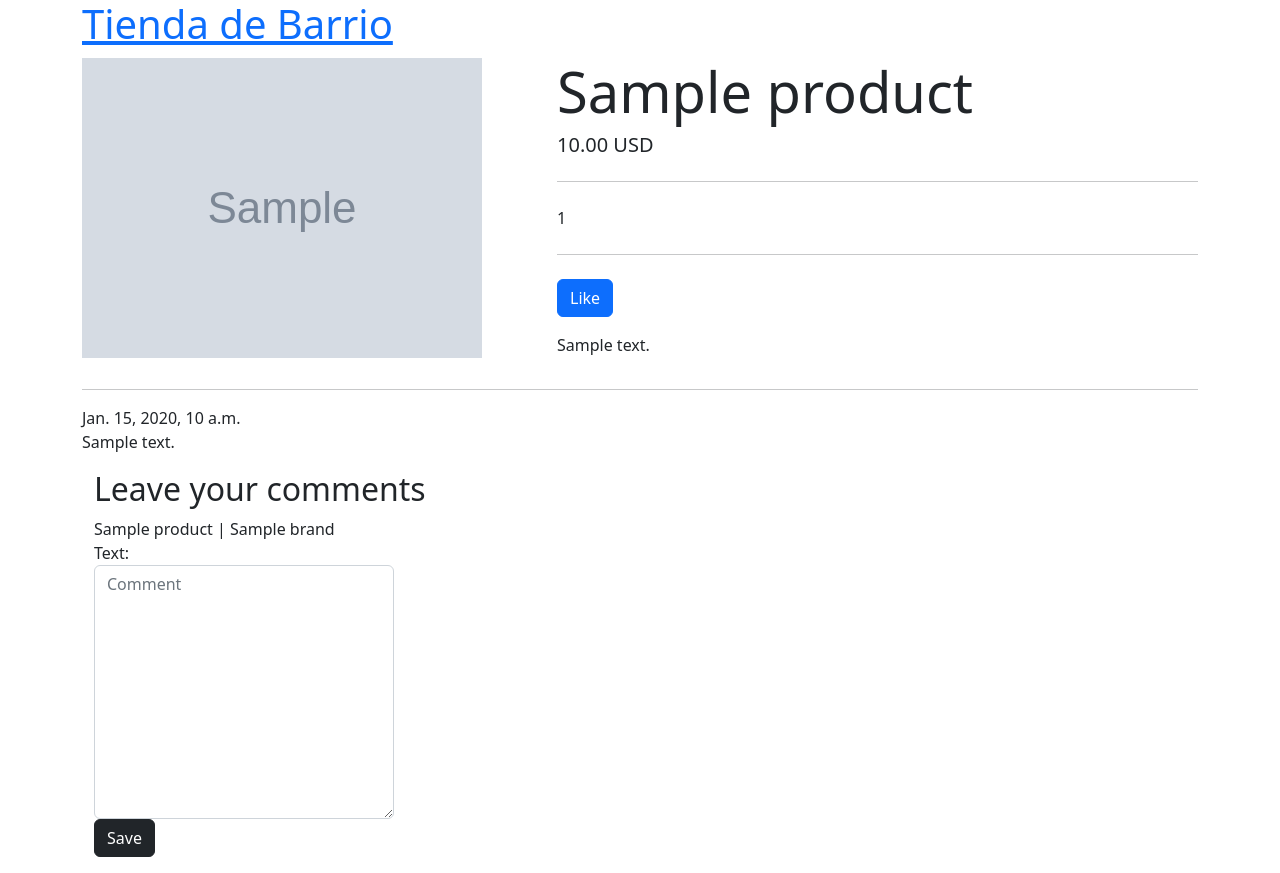
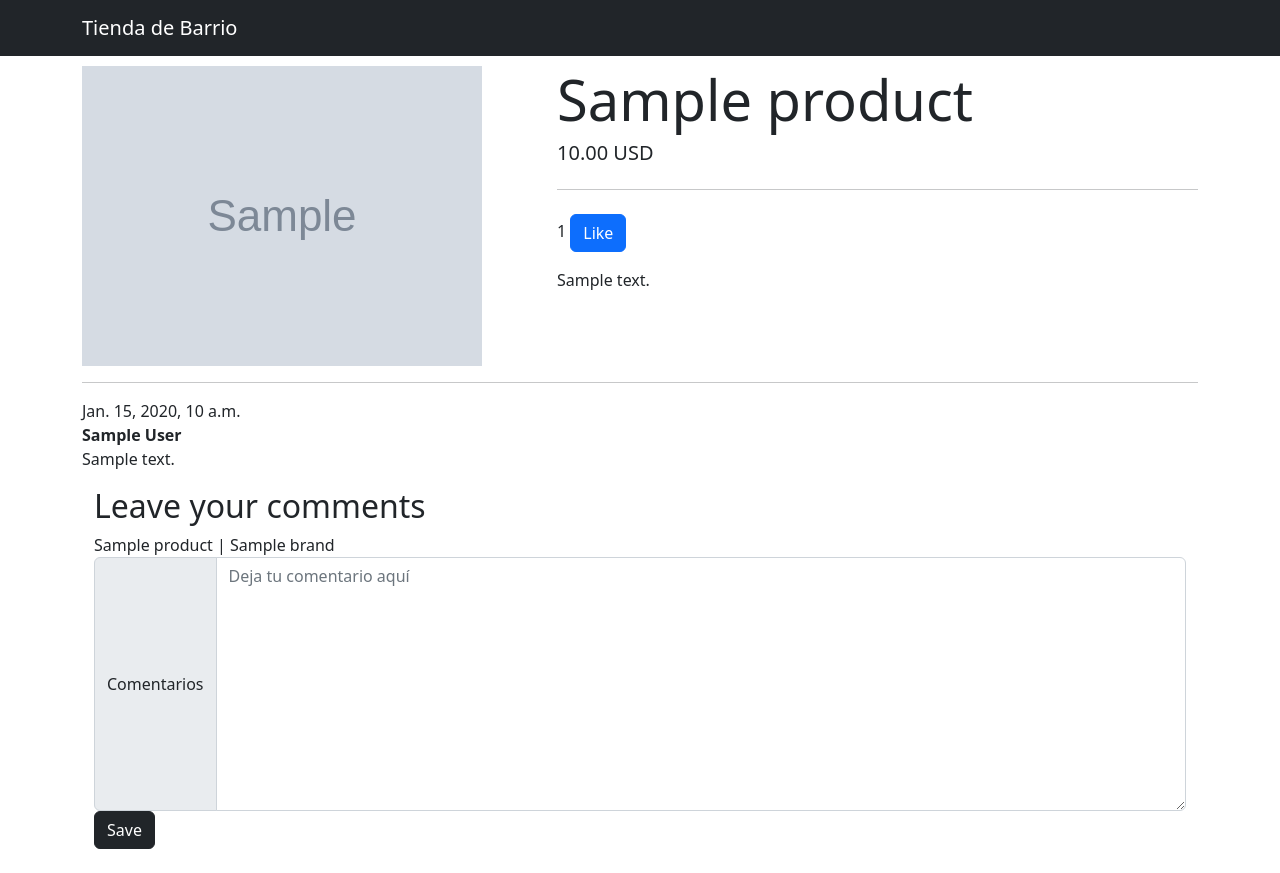
Before and after one commit to camigomezdev/tiendaDeBarrio, a Django app: page /product/1 in a window 1280 px wide. After the commit the page ends 849 px from the top, so only its background shows below. Run offline with Django 4.2, Linux system fonts and the light colour scheme; tables that the repository leaves empty hold one stand-in row (values such as "Sample post"); grey boxes marked "Sample" are stand-in pictures.

Commit message:
fix some styles

```diff
--- a/products/forms.py
+++ b/products/forms.py
@@ -13,8 +13,8 @@ class CommentForm(forms.ModelForm):
         widgets = {
             'text': Textarea(attrs={
                 'class': "form-control",
-                'placeholder': 'Comment',
-                'style': 'max-width: 300px;',
+                'aria-label': "Comentarios",
+                'placeholder': 'Deja tu comentario aquí',
                 'id': 'formComment'
                 })
         }
--- a/products/views.py
+++ b/products/views.py
@@ -23,6 +23,7 @@ def get_list_of_products(request):
                   {'products': products})
 
 
+@login_required
 def add_new_comment(request, id):
     if request.method == 'POST':
 
@@ -30,7 +31,7 @@ def add_new_comment(request, id):
 
         if form.is_valid():
             new_comment = form.save(commit=False)
-            new_comment.user = request.user
+            new_comment.author = request.user
             new_comment.product = Product.objects.get(id=id)
 
             new_comment.save()
--- a/templates/base/base.html
+++ b/templates/base/base.html
@@ -1,24 +1,27 @@
 {% load static %}
-<html>
+<html lang="es">
     <head>
         <title>Tienda de Barrio</title>
+        <meta name="description" content="Mi primera tienda de barrio virtual">
+        <meta name="keywords" content="ecomerce,market">
         {# Bootstrap - https://getbootstrap.com/#}
-    <link href="https://cdn.jsdelivr.net/npm/bootstrap@5.2.3/dist/css/bootstrap.min.css" rel="stylesheet">
+        <link href="https://cdn.jsdelivr.net/npm/bootstrap@5.2.3/dist/css/bootstrap.min.css"
+              rel="stylesheet">
         <script src="https://cdn.jsdelivr.net/npm/bootstrap@5.2.3/dist/js/bootstrap.bundle.min.js"></script>
-
         {# Fonts #}
-    <link href='//fonts.googleapis.com/css?family=Lobster&subset=latin,latin-ext' rel='stylesheet' type='text/css'>
-
+        <link href='//fonts.googleapis.com/css?family=Lobster&subset=latin,latin-ext'
+              rel='stylesheet'
+              type='text/css'>
         {# Styles #}
         <link rel="stylesheet" href="{% static 'style.css' %}">
     </head>
     <body>
-    <div class="page-header">
+        <nav class="navbar navbar-dark bg-dark">
             <div class="container">
-            <h1><a href="/">Tienda de Barrio</a></h1>
+                <a class="navbar-brand" href="{% url 'index' %}">Tienda de Barrio</a>
             </div>
-    </div>
+        </nav>
         {% block content %}
-    {% endblock %}
+        {% endblock content %}
     </body>
 </html>
--- a/templates/products/show_product.html
+++ b/templates/products/show_product.html
@@ -3,7 +3,10 @@
     <div class="container">
         <div class="row" style="margin-top: 10px;">
             <div class="col-5">
-                <img src="{{ product.image.url }}" class="img-fluid">
+                <img src="{{ product.image.url }}"
+                     class="img-fluid"
+                     height=""
+                     alt="{{ product.image.alt }}">
             </div>
             <div class="col">
                 <div class="jumbotron">
@@ -15,14 +18,11 @@
                     {% endif %}
                     <h5 class="card-title">{{ product.get_price }} USD</h5>
                     <hr class="my-4">
-                    <i class="fa-regular fa-thumbs-up"></i> {{ product.likes.count }}
-                    <hr class="my-4">
                     <form method="post" action="{% url 'add_like' id=product.id %}">
                         {% csrf_token %}
+                        {{ product.likes.count }}
                         <input type="hidden" name="next" value={{ request.path }}>
-                        <button type="summit" class="btn btn-primary">
-                            <i class="fa-regular fa-thumbs-up"></i> Like
-                        </button>
+                        <button type="summit" class="btn btn-primary">Like</button>
                     </form>
                     <p>{{ product.description }}</p>
                 </div>
@@ -32,16 +32,22 @@
         {% for comment in comments %}
             <div class="comment">
                 <div class="date">{{ comment.created_date }}</div>
-                <strong>{{ comment.user }}</strong>
+                <strong>{{ comment.author }}</strong>
                 <p>{{ comment.text }}</p>
             </div>
         {% endfor %}
         <div class="container">
             <h2>Leave your comments</h2>
             {{ product }}
-            <form action={% url 'add_new_comment' id=product.id %} method="post" class="post-form">
+
+            <form action="{% url 'add_new_comment' id=product.id %}"
+                  method="post"
+                  class="post-form">
                 {% csrf_token %}
-                {{ form }}
+                <div class="input-group">
+                    <span class="input-group-text">Comentarios</span>
+                    {{ form.text }}
+                </div>
                 <button type="submit" class="save btn btn-dark">Save</button>
             </form>
         </div>
```
Also changed, not shown: templates/products/list_of_products.html (+9 -6 lines), 1 other file. Lines whose indentation alone changed are shown as unchanged.
